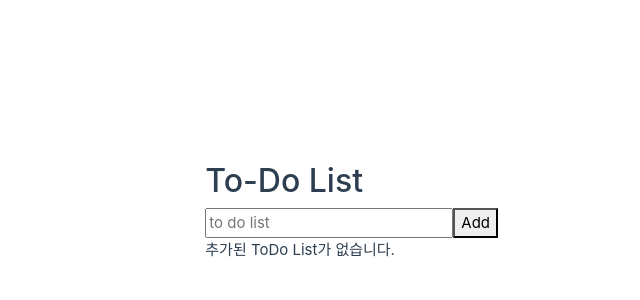
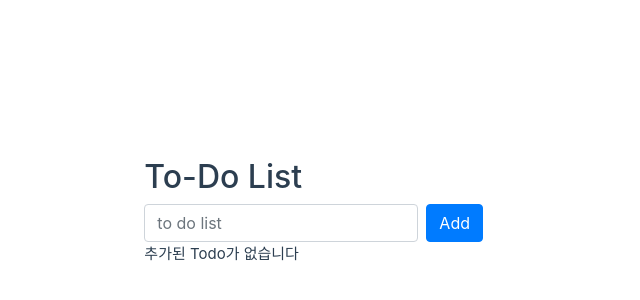
Before and after one commit to ppyyll00/git-test, a Vue app: page / in a window 1280 px wide. Shown: the part 188-488 px from the top of the page, without its empty margins (142-782 px from the left). Built offline with nearby package versions, Linux system fonts and the light colour scheme.

Commit message:
emit을 통해 자식 데이터를 부모한테 전달

```diff
--- a/src/App.vue
+++ b/src/App.vue
@@ -1,24 +1,27 @@
 <template>
-  <div>
+  <div class="container">
     <h2>To-Do List</h2>
     <TodoSimpleForm @add-todo="addTodo" />
 
     <div v-if="!todos.length">
-      추가된 ToDo List가 없습니다.
+      추가된 Todo가 없습니다
     </div>
     <div
-      v-for="(todo,index) in todos"
-      key="todo.id"
+      v-for="(todo, index) in todos"
+      :key="todo.id"
       class="card mt-2"
     >
-      <div class="card-body d-flex align-items-center">
-        <div clsss="form-check flex-grow-1">
+      <div class="card-body p-2 d-flex align-items-center">
+        <div class="form-check flex-grow-1">
           <input
             class="form-check-input"
             type="checkbox"
-            v-model="todos.completed"
+            v-model="todo.completed"
           >
-          <label class="form-check-label">
+          <label
+            class="form-check-label"
+            :class="{ todo: todo.completed }"
+          >
             {{ todo.subject }}
           </label>
         </div>
@@ -27,7 +30,7 @@
             class="btn btn-danger btn-sm"
             @click="deleteTodo(index)"
           >
-            delete
+            Delete
           </button>
         </div>
       </div>
@@ -42,9 +45,8 @@ export default {
   components: {
     TodoSimpleForm
   },
-  setup( ) {
-    const todo = ref('')
-    const todos = ref([ ])
+  setup() {
+    const todos = ref([])
 
     const addTodo = (todo) => {
       todos.value.push(todo);
@@ -55,7 +57,6 @@ export default {
     }
 
     return{
-      todo,
       todos,
       addTodo,
       deleteTodo,
--- a/src/components/TodoSimpleForm.vue
+++ b/src/components/TodoSimpleForm.vue
@@ -1,32 +1,43 @@
 <template>
-  <form
-      @submit.prevent="onsubmit"
-    >
+  <form @submit.prevent="onsubmit" >
+    <div class="d-flex">
+      <div class="flex-grow-1 mr-2">
         <input
           placeholder="to do list"
           v-model="todo"
+          class="form-control"
+          type="text"
         >
+      </div>
+      <div>
         <button
         type="submit"
+        class="btn btn-primary"
         >
           Add
         </button>
+      </div>
+    </div>
+    <div v-show="hasErrer" style="color: red">
+      This field cannot be empty
+    </div>
     </form>
-    <div v-if="hasErrer">Errer</div>
+
 </template>
 
 <script>
 import { ref } from 'vue'
+
 export default {
-  setup(props, context) {
+  setup(props, context) { /*왜인지 모르겠지만 props를 넣어야 연결됨*/
     const todo = ref('')
     const hasErrer = ref(false)
 
-    const onsubmit = ( ) => {
+    const onsubmit = () => {
       if (todo.value === '') {
         hasErrer.value = true
       } else {
-        context.emit('add-todo' , { /*add-todo가 시작되면 데이터를 부모한테 보내준다.*/
+        context.emit('add-todo', { /*add-todo가 시작되면 데이터를 부모한테 보내준다.*/
           id:Date.now(),
           subject:todo.value,
           completed: false,
```
Also changed, not shown: src/components/TodosForm.vue (added, +36 -0 lines). Lines whose indentation alone changed are shown as unchanged.
